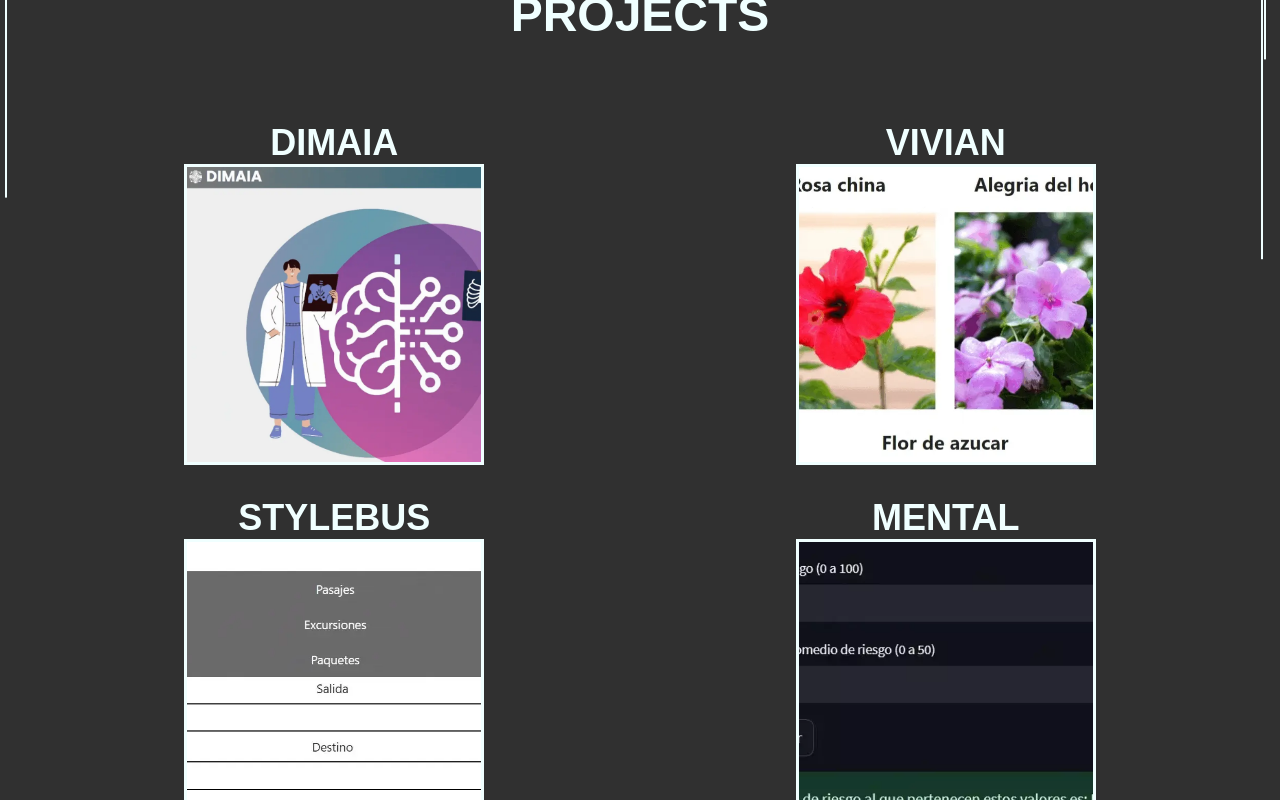
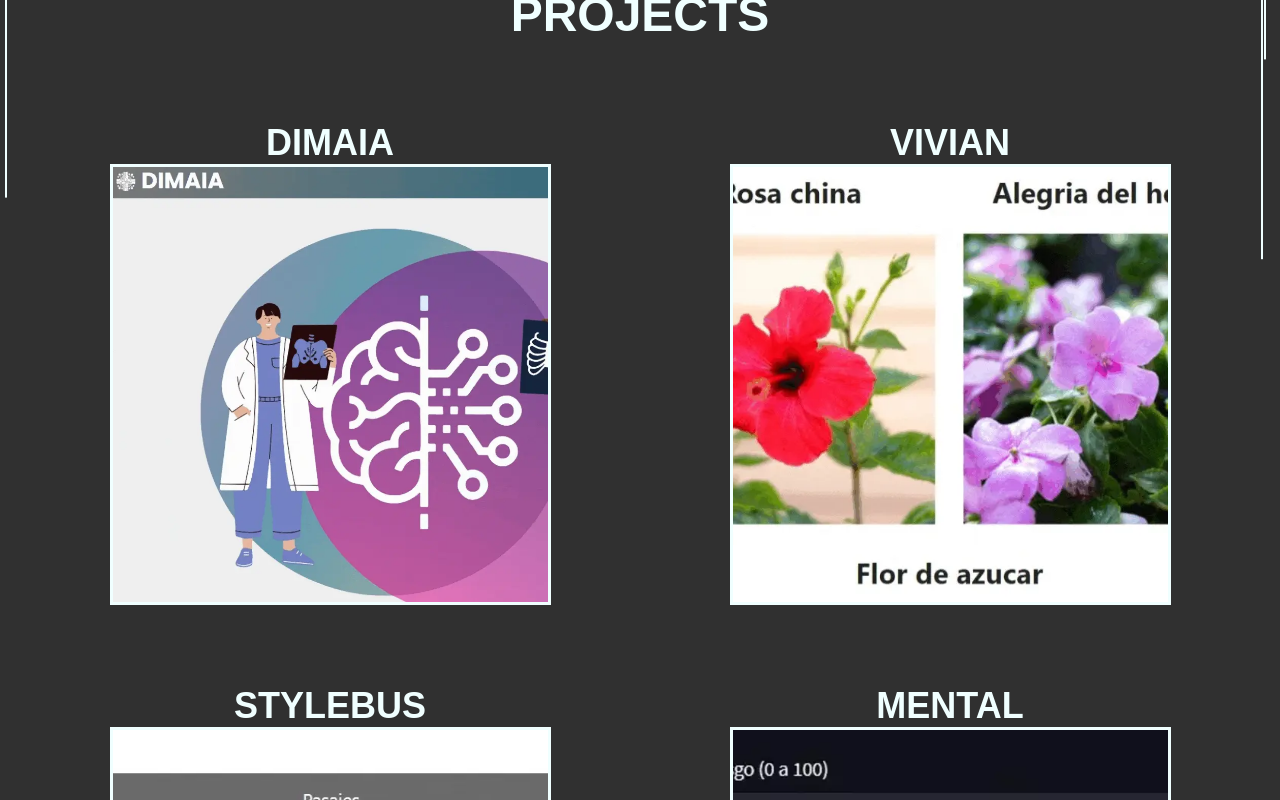
Before and after one commit to fridriik/portfolio, a React (Create React App) app: page / in a window 1280 px wide. Shown: the part 1260-2060 px from the top of the page. Built offline with nearby package versions, Linux system fonts and the light colour scheme; a web font is replaced by a local one.

Commit message:
change grid-column-row gaps

```diff
--- a/src/components/Projects/Projects.css
+++ b/src/components/Projects/Projects.css
@@ -11,8 +11,8 @@
 .project-external-container{
     display: grid;
     grid-template-columns: repeat(2, 1fr);
-    grid-column-gap: 1.8vw;
-    grid-row-gap: 4vh;
+    grid-column-gap: 5vh;
+    grid-row-gap: 10vh;
     justify-items: center;
     width: auto;
 }
@@ -28,7 +28,7 @@
     overflow: hidden;
     position: relative;
     border: solid azure;
-    width: 50%;
+    width: 75%
   }
 
 
```
